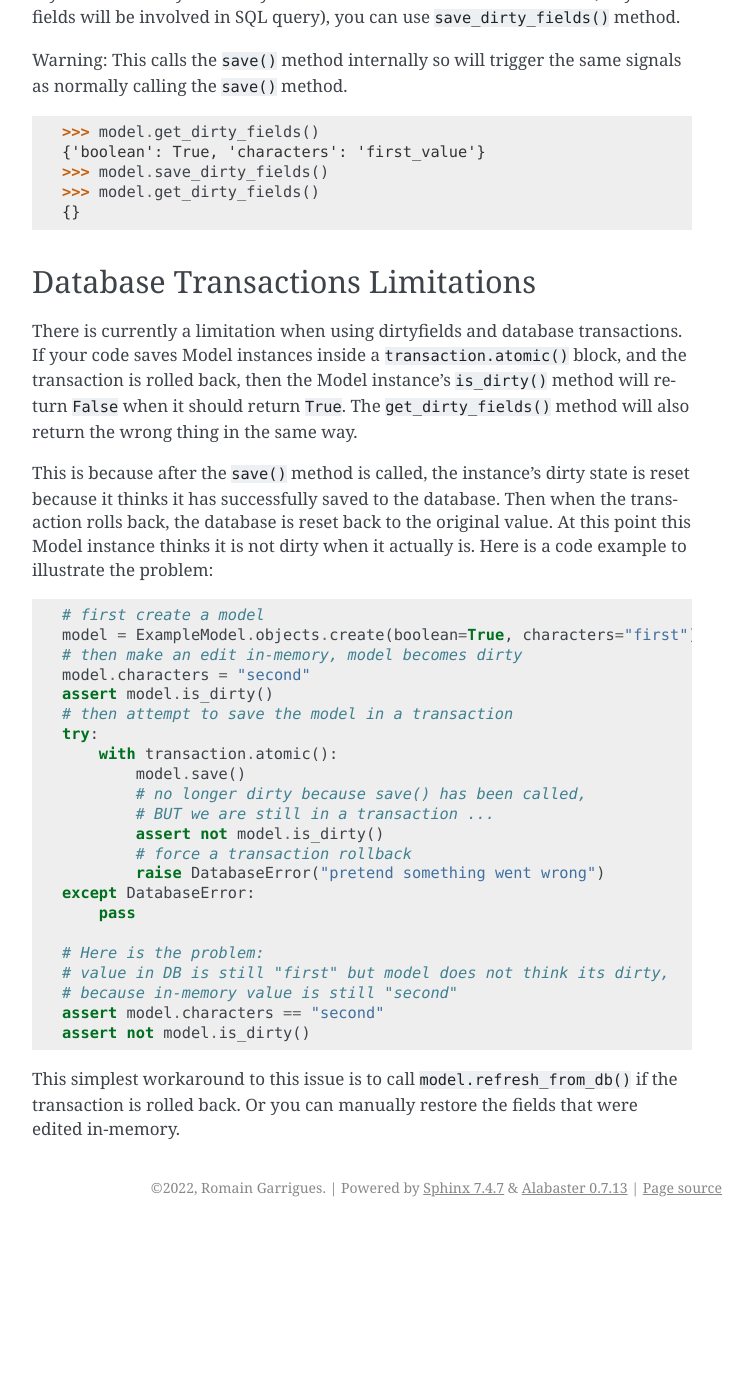
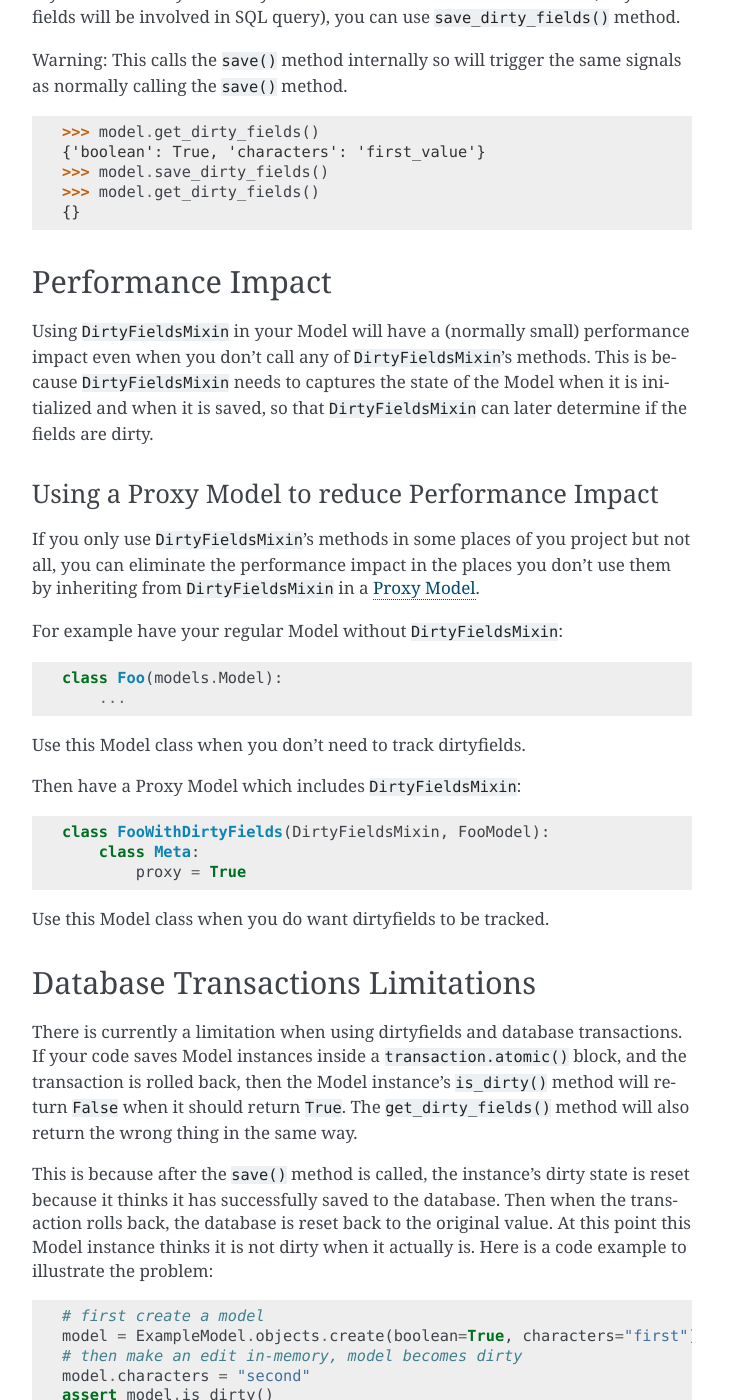
Before and after one commit to romgar/django-dirtyfields, a Sphinx documentation site: the page built from docs/advanced.rst, in a window 1280 px wide and 1400 px high, scrolled down 1056 px. Shown: the whole window, without its empty margins (388-1141 px from the left). Built offline with Sphinx 7.4.7, drawn with Linux system fonts in a browser that asks for light colours; before the commit the page ends 2283 px from its top, so only the background shows below that.

Commit message:
Add docs suggesting to use Proxy Models to reduce performance impact

```diff
--- a/docs/advanced.rst
+++ b/docs/advanced.rst
@@ -61,6 +61,41 @@ Warning: This calls the ``save()`` method internally so will trigger the same si
     {}
 
 
+Performance Impact
+------------------
+
+Using ``DirtyFieldsMixin`` in your Model will have a (normally small) performance impact even when you don't call
+any of ``DirtyFieldsMixin``'s methods. This is because ``DirtyFieldsMixin`` needs to captures the state of the Model
+when it is initialized and when it is saved, so that ``DirtyFieldsMixin`` can later determine if the fields are dirty.
+
+Using a Proxy Model to reduce Performance Impact
+^^^^^^^^^^^^^^^^^^^^^^^^^^^^^^^^^^^^^^^^^^^^^^^^
+
+If you only use ``DirtyFieldsMixin``'s methods in some places of you project but not all, you can eliminate the
+performance impact in the places you don't use them by inheriting from ``DirtyFieldsMixin`` in a `Proxy Model`_.
+
+.. _Proxy Model: https://docs.djangoproject.com/en/dev/topics/db/models/#proxy-models
+
+For example have your regular Model without ``DirtyFieldsMixin``:
+
+.. code-block:: python
+
+    class Foo(models.Model):
+        ...
+
+Use this Model class when you don't need to track dirtyfields.
+
+Then have a Proxy Model which includes ``DirtyFieldsMixin``:
+
+.. code-block:: python
+
+     class FooWithDirtyFields(DirtyFieldsMixin, FooModel):
+         class Meta:
+             proxy = True
+
+Use this Model class when you do want dirtyfields to be tracked.
+
+
 Database Transactions Limitations
 ---------------------------------
 There is currently a limitation when using dirtyfields and database transactions.
```
